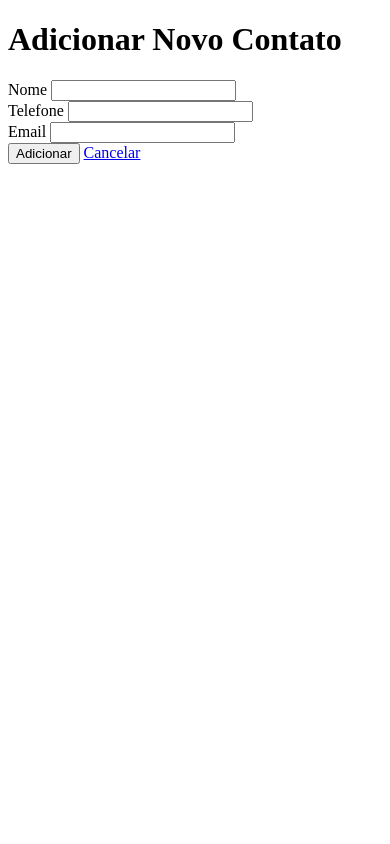
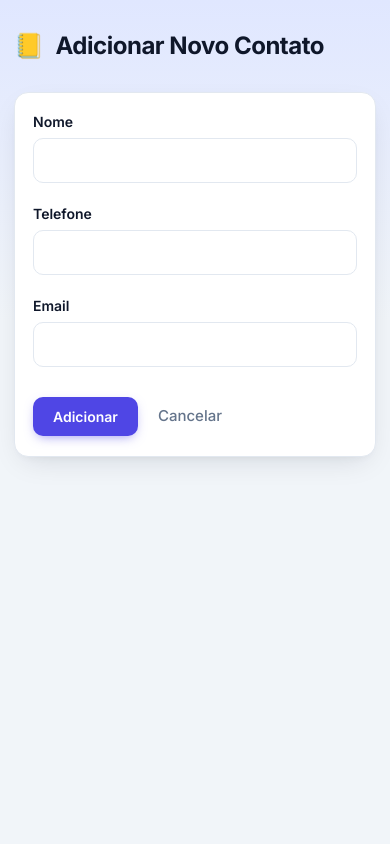
Before and after one commit to Kauavs/POO-em-PHP-com-CRUD-de-contatos, a PHP site: page /form.php in a window 390 px wide. Run offline with PHP 8.4, Linux system fonts and the light colour scheme; data that the repository does not hold is empty.

Commit message:
Adiciona index roteador, formulário de cadastro e CSS

```diff
--- a/contatoRepository.php
+++ b/contatoRepository.php
@@ -58,7 +58,7 @@ class ContatoRepository implements ContatoRepositoryInterface {
         $c->setId((int) $row['id']);
         $c->setNome($row['nome']);
         $c->setTelefone($row['telefone']);
-        $c->setEmail($row['email']);
+        $c->setEmail($row['email'] ?? '');
         $c->setDataCadastro($row['data_cadastro']);
         return $c;
     }
--- /dev/null
+++ b/css/estilo.css
@@ -0,0 +1,360 @@
+/* ==========================================================
+   Agenda Telefônica - estilo.css
+   ========================================================== */
+
+@import url('https://fonts.googleapis.com/css2?family=Inter:wght@400;500;600;700&display=swap');
+
+/* ---------- Cores e medidas (mude aqui para mudar o tema todo) ---------- */
+:root {
+    --primaria: #4f46e5;
+    --primaria-escura: #4338ca;
+    --primaria-suave: #eef2ff;
+    --botao: #4f46e5;
+    --botao-hover: #4338ca;
+    --perigo: #dc2626;
+    --perigo-suave: #fef2f2;
+
+    --fundo: #f1f5f9;
+    --fundo-topo: #e0e7ff;
+    --cartao: #ffffff;
+    --texto: #0f172a;
+    --texto-suave: #64748b;
+    --borda: #e2e8f0;
+    --linha-hover: #f8fafc;
+
+    --raio: 14px;
+    --sombra: 0 10px 30px -10px rgba(15, 23, 42, 0.15),
+              0 4px 10px -6px rgba(15, 23, 42, 0.08);
+}
+
+/* Tema escuro automático, se o sistema do usuário estiver no modo escuro */
+@media (prefers-color-scheme: dark) {
+    :root {
+        --primaria: #818cf8;
+        --primaria-escura: #6366f1;
+        --primaria-suave: #1e1b4b;
+        --botao: #6366f1;
+        --botao-hover: #4f46e5;
+        --perigo: #f87171;
+        --perigo-suave: #450a0a;
+
+        --fundo: #0b1120;
+        --fundo-topo: #1e1b4b;
+        --cartao: #131c31;
+        --texto: #e2e8f0;
+        --texto-suave: #94a3b8;
+        --borda: #243049;
+        --linha-hover: #18233d;
+
+        --sombra: 0 10px 30px -10px rgba(0, 0, 0, 0.6);
+    }
+}
+
+/* ---------- Base ---------- */
+*,
+*::before,
+*::after {
+    box-sizing: border-box;
+}
+
+body {
+    margin: 0;
+    min-height: 100vh;
+    font-family: 'Inter', system-ui, -apple-system, 'Segoe UI', Roboto, Arial, sans-serif;
+    font-size: 15px;
+    line-height: 1.5;
+    color: var(--texto);
+    background: linear-gradient(180deg, var(--fundo-topo) 0, var(--fundo) 320px) no-repeat, var(--fundo);
+}
+
+.container {
+    max-width: 980px;
+    margin: 0 auto;
+    padding: 48px 20px 64px;
+}
+
+.container-estreito {
+    max-width: 560px;
+}
+
+/* ---------- Cabeçalho da página ---------- */
+.topo {
+    display: flex;
+    align-items: center;
+    justify-content: space-between;
+    gap: 16px;
+    margin-bottom: 28px;
+}
+
+h1,
+.titulo {
+    margin: 0;
+    font-size: 30px;
+    font-weight: 700;
+    letter-spacing: -0.02em;
+}
+
+.topo h1::before,
+.titulo::before {
+    content: '📒';
+    margin-right: 12px;
+}
+
+/* ---------- Cartão (caixa branca) ---------- */
+.cartao {
+    background: var(--cartao);
+    border: 1px solid var(--borda);
+    border-radius: var(--raio);
+    box-shadow: var(--sombra);
+    padding: 28px;
+}
+
+.cartao h2 {
+    margin: 0 0 20px;
+    font-size: 17px;
+    font-weight: 600;
+}
+
+/* ---------- Botões ---------- */
+.btn {
+    display: inline-flex;
+    align-items: center;
+    gap: 8px;
+    padding: 11px 20px;
+    border: none;
+    border-radius: 10px;
+    background: var(--botao);
+    color: #fff;
+    font-family: inherit;
+    font-size: 14px;
+    font-weight: 600;
+    text-decoration: none;
+    cursor: pointer;
+    transition: background 0.15s ease, transform 0.15s ease, box-shadow 0.15s ease;
+    box-shadow: 0 4px 12px -4px rgba(79, 70, 229, 0.6);
+}
+
+.btn:hover {
+    background: var(--botao-hover);
+    transform: translateY(-1px);
+}
+
+.btn:active {
+    transform: translateY(0);
+}
+
+.btn:focus-visible,
+.acao:focus-visible,
+.cancelar:focus-visible {
+    outline: 3px solid var(--primaria-suave);
+    outline-offset: 2px;
+}
+
+.cancelar {
+    margin-left: 6px;
+    padding: 10px 14px;
+    border-radius: 10px;
+    color: var(--texto-suave);
+    font-weight: 500;
+    text-decoration: none;
+    transition: background 0.15s ease, color 0.15s ease;
+}
+
+.cancelar:hover {
+    background: var(--linha-hover);
+    color: var(--texto);
+}
+
+/* ---------- Tabela de contatos ---------- */
+.tabela {
+    width: 100%;
+    border-collapse: separate;
+    border-spacing: 0;
+}
+
+.tabela th {
+    padding: 0 16px 12px;
+    border-bottom: 2px solid var(--borda);
+    color: var(--texto-suave);
+    font-size: 12px;
+    font-weight: 600;
+    letter-spacing: 0.06em;
+    text-align: left;
+    text-transform: uppercase;
+    white-space: nowrap;
+}
+
+.tabela td {
+    padding: 16px;
+    border-bottom: 1px solid var(--borda);
+    vertical-align: middle;
+}
+
+.tabela tbody tr {
+    transition: background 0.12s ease;
+}
+
+.tabela tbody tr:hover td {
+    background: var(--linha-hover);
+}
+
+.tabela tbody tr:last-child td {
+    border-bottom: none;
+}
+
+/* coluna 1: ID */
+.tabela td:first-child {
+    width: 56px;
+    color: var(--texto-suave);
+    font-size: 13px;
+    font-variant-numeric: tabular-nums;
+}
+
+/* coluna 2: nome */
+.tabela td:nth-child(2) {
+    font-weight: 600;
+}
+
+/* coluna 3: telefone (não quebra o número em duas linhas) */
+.tabela td:nth-child(3) {
+    white-space: nowrap;
+}
+
+/* coluna 5: data de cadastro */
+.tabela td:nth-child(5) {
+    color: var(--texto-suave);
+    font-size: 13px;
+    white-space: nowrap;
+}
+
+/* célula vazia (ex.: contato sem e-mail) mostra um traço */
+.tabela td:empty::before {
+    content: '—';
+    color: var(--texto-suave);
+}
+
+/* ---------- Links de ação (Editar / Excluir) ---------- */
+.acoes {
+    white-space: nowrap;
+    text-align: right;
+}
+
+.acao {
+    display: inline-block;
+    padding: 6px 12px;
+    border-radius: 8px;
+    color: var(--primaria);
+    font-size: 13px;
+    font-weight: 600;
+    text-decoration: none;
+    transition: background 0.15s ease;
+}
+
+.acao:hover {
+    background: var(--primaria-suave);
+}
+
+.acao.excluir {
+    color: var(--perigo);
+}
+
+.acao.excluir:hover {
+    background: var(--perigo-suave);
+}
+
+/* ---------- Lista vazia ---------- */
+.vazio {
+    margin: 0;
+    padding: 48px 16px;
+    border: 2px dashed var(--borda);
+    border-radius: 12px;
+    color: var(--texto-suave);
+    text-align: center;
+}
+
+/* ---------- Formulário ---------- */
+.campo {
+    margin-bottom: 20px;
+}
+
+.campo label {
+    display: block;
+    margin-bottom: 6px;
+    font-size: 14px;
+    font-weight: 600;
+}
+
+.campo input {
+    width: 100%;
+    padding: 12px 14px;
+    border: 1px solid var(--borda);
+    border-radius: 10px;
+    background: var(--cartao);
+    color: var(--texto);
+    font-family: inherit;
+    font-size: 15px;
+    transition: border-color 0.15s ease, box-shadow 0.15s ease;
+}
+
+.campo input::placeholder {
+    color: var(--texto-suave);
+}
+
+.campo input:focus {
+    outline: none;
+    border-color: var(--primaria);
+    box-shadow: 0 0 0 4px var(--primaria-suave);
+}
+
+/* mensagem de erro ao lado do campo */
+.erro {
+    display: block;
+    margin-top: 6px;
+    color: var(--perigo);
+    font-size: 13px;
+    font-weight: 500;
+}
+
+.erro:empty {
+    display: none;
+}
+
+/* campo com erro ganha borda vermelha (navegadores modernos) */
+.campo:has(.erro:not(:empty)) input {
+    border-color: var(--perigo);
+    box-shadow: 0 0 0 4px var(--perigo-suave);
+}
+
+.botoes {
+    display: flex;
+    align-items: center;
+    margin-top: 28px;
+}
+
+/* ---------- Celular ---------- */
+@media (max-width: 640px) {
+    .container {
+        padding: 28px 14px 48px;
+    }
+
+    .topo {
+        flex-direction: column;
+        align-items: flex-start;
+    }
+
+    h1,
+    .titulo {
+        font-size: 24px;
+    }
+
+    .cartao {
+        padding: 18px;
+    }
+
+    /* tabela rola para o lado em telas pequenas */
+    .tabela {
+        display: block;
+        overflow-x: auto;
+        white-space: nowrap;
+    }
+}
--- a/form.php
+++ b/form.php
@@ -1,5 +1,8 @@
 <?php
-/** @var array $dados   */
+/**
+ * @var array $dados valores do formulário, enviados pelo controller
+ * @var array $erros mensagens de erro por campo, enviadas pelo controller
+ */
 ?>
 
 <!DOCTYPE html>
@@ -8,33 +11,42 @@
     <meta charset="UTF-8">
     <meta name="viewport" content="width=device-width, initial-scale=1.0">
     <title>Adicionar Contato</title>
+    <link rel="stylesheet" href="css/estilo.css">
 </head>
 <body>
-    <h1>Adicionar Novo Contato</h1>
+    <div class="container container-estreito">
 
+        <header class="topo">
+            <h1 class="titulo">Adicionar Novo Contato</h1>
+        </header>
+
+        <div class="cartao">
             <form action="index.php?acao=criar" method="post">
-        <div>
+                <div class="campo">
                     <label>Nome</label>
                     <input type="text" name="nome" value="<?php echo htmlspecialchars($dados['nome']); ?>">
-            <span><?php echo htmlspecialchars($erros['nome'] ?? ''); ?></span>
+                    <span class="erro"><?php echo htmlspecialchars($erros['nome'] ?? ''); ?></span>
                 </div>
 
-        <div>
+                <div class="campo">
                     <label>Telefone</label>
                     <input type="text" name="telefone" value="<?php echo htmlspecialchars($dados['telefone']); ?>">
-            <span><?php echo htmlspecialchars($erros['telefone'] ?? ''); ?></span>
+                    <span class="erro"><?php echo htmlspecialchars($erros['telefone'] ?? ''); ?></span>
                 </div>
 
-        <div>
+                <div class="campo">
                     <label>Email</label>
                     <input type="text" name="email" value="<?php echo htmlspecialchars($dados['email']); ?>">
-            <span><?php echo htmlspecialchars($erros['email'] ?? ''); ?></span>
+                    <span class="erro"><?php echo htmlspecialchars($erros['email'] ?? ''); ?></span>
                 </div>
 
-        <div>
-            <input type="submit" value="Adicionar">
-            <a href="index.php">Cancelar</a>
+                <div class="botoes">
+                    <input class="btn" type="submit" value="Adicionar">
+                    <a class="cancelar" href="index.php">Cancelar</a>
                 </div>
             </form>
+        </div>
+
+    </div>
 </body>
 </html>
```
Also changed, not shown: COMO_FUNCIONA.md (added, +122 -0 lines), index.php (added, +28 -0 lines), listar.php (+18 -12 lines). Lines whose indentation alone changed are shown as unchanged.
